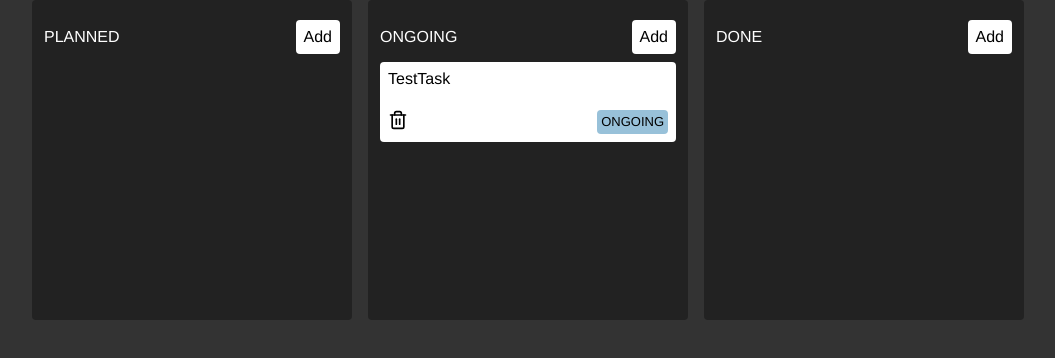
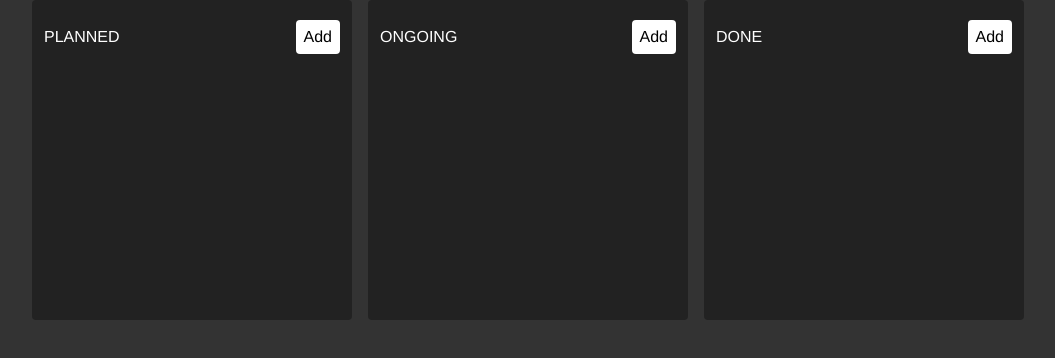
Before and after one commit to szvitek/zustand-kanban, a React (Vite) app: page / in a window 1280 px wide. Shown: the top 358 px of the page, without its empty margins (112-1167 px from the left). Built offline with nearby package versions, Linux system fonts and the light colour scheme.

Commit message:
feat(store): persist middleware

```diff
--- a/src/store.js
+++ b/src/store.js
@@ -1,13 +1,8 @@
 import { create } from 'zustand';
-import { devtools } from 'zustand/middleware';
+import { devtools, persist } from 'zustand/middleware';
 
 const store = (set) => ({
-  tasks: [
-    {
-      title: 'TestTask',
-      state: 'ONGOING',
-    },
-  ],
+  tasks: [],
   draggedTask: null,
   addTask: (title, state) =>
     set(
@@ -28,4 +23,4 @@
     })),
 });
 
-export const useStore = create(devtools(store));
+export const useStore = create(persist(devtools(store), { name: 'store' }));
```
